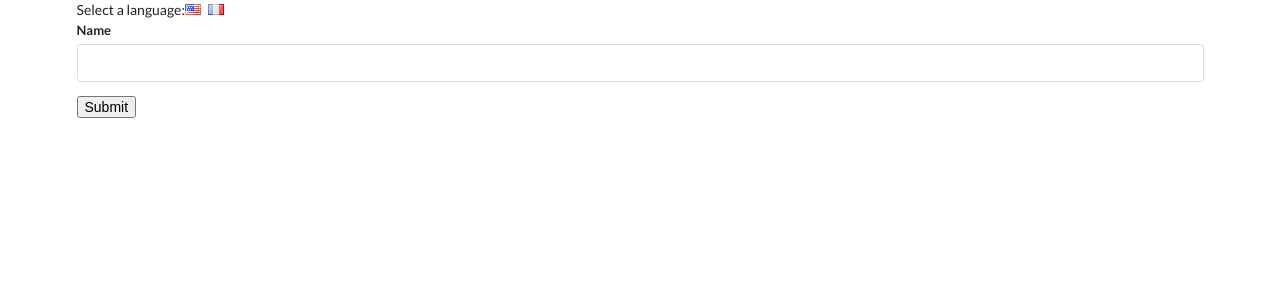
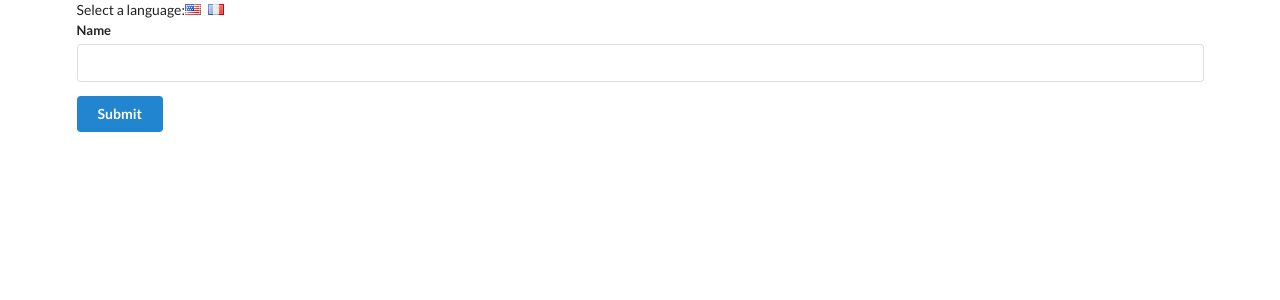
Before and after one commit to dvadz/react_context, a React (Create React App) app: page / in a window 1280 px wide. Shown: the top 300 px of the page. Built offline with nearby package versions, Linux system fonts and the light colour scheme.

Commit message:
More button styling

```diff
--- a/src/components/Button.js
+++ b/src/components/Button.js
@@ -2,7 +2,7 @@ import React from "react";
 
 class Button extends React.Component {
   render() {
-    return <button className='ui primary'>Submit</button>;
+    return <button className='ui button primary'>Submit</button>;
   }
 }
 
```
